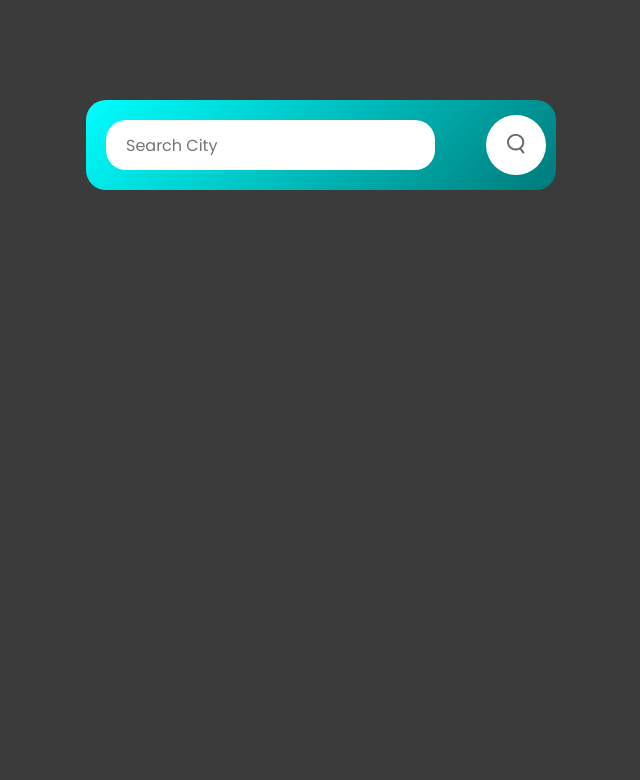
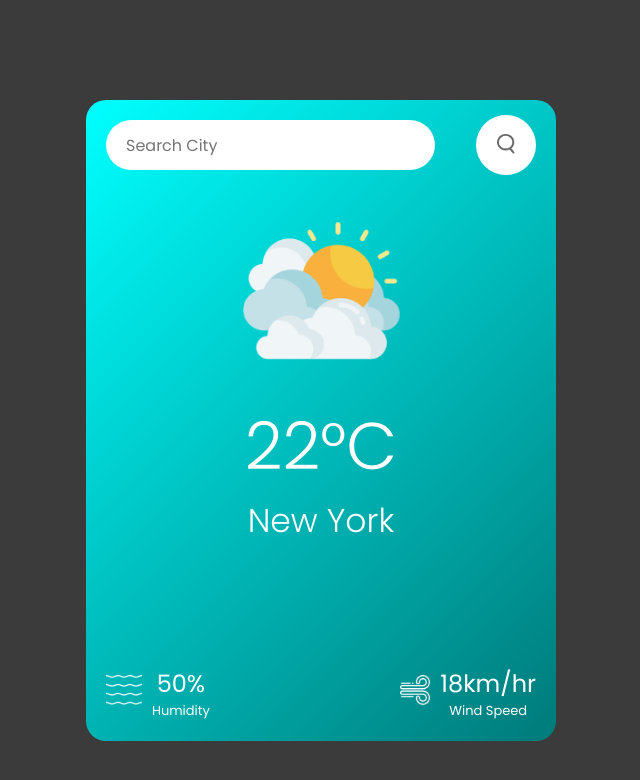
Before and after one commit to RishabhSinghMoonCake/Weather-App, a plain HTML site: page index.html in a window 1280 px wide. Shown: the whole page, without its empty margins (319-959 px from the left). Drawn offline with Linux system fonts and the light colour scheme; no server answers.

Commit message:
made all visual layout and used weather api and made code to get request from the api

```diff
--- a/index.html
+++ b/index.html
@@ -20,20 +20,32 @@
     </div>
     <div class="container">
       <div class="weather-mood">
-
+        <img src="images/clouds.png" alt="">
       </div>
       <div class="temp">
-
+        <h1 class="js-temp">22&deg;C</h1>
       </div>
       <div class="city-name">
-
+        <h2 class="js-city-name">New York</h2>
       </div>
       <div class="footer">
         <div class="humidity">
-
+          <div>
+            <img class="hum-wind-logo" src="images/humidity.png" alt="">
+          </div>
+          <div>
+            <p class="humidity-value js-humidity-value">50%</p>
+            <p>Humidity</p>
+          </div>
         </div>
-        <div class="wind-speed">
-
+        <div class="wind">
+          <div>
+            <img class="hum-wind-logo" src="images/wind.png" alt="">
+          </div>
+          <div>
+            <p class="wind-speed js-wind-speed">18km/hr</p>
+            <p>Wind Speed</p>
+          </div>
         </div>
       </div>
     </div>
--- a/scripts/index.js
+++ b/scripts/index.js
@@ -0,0 +1,35 @@
+class Weather
+{
+  apiKey;
+  apiUrl;
+  city;
+  constructor(cityName)
+  {
+    this.apiKey='ba42de9455a7f0e343f1d5b421ccd517';
+    this.apiUrl = 'https://api.openweathermap.org/data/2.5/weather?units=metric';
+    this.city = cityName;
+  }
+
+  Round(inp)
+  {
+    return Math.round(inp);
+  }
+
+  async checkWeather() {
+    const response = await fetch(this.apiUrl + `&appid=${this.apiKey}` + `&q=${this.city}`);
+    const data = await response.json();
+    console.log(data);
+    this.displayProperties(data);
+  }
+
+  displayProperties(data)
+  {
+    document.querySelector('.js-temp').innerHTML = `${this.Round(data.main.temp)}&deg;C`;
+    document.querySelector('.js-city-name').innerHTML = `${data.name}`;
+    document.querySelector('.js-humidity-value').innerHTML=`${data.main.humidity}%`;
+    document.querySelector('.js-wind-speed').innerHTML = `${data.wind.speed}km/hr`;
+  }
+}
+
+const weatherIns = new Weather('lucknow');
+weatherIns.checkWeather();
--- a/styles/index.css
+++ b/styles/index.css
@@ -30,7 +30,7 @@ body{
   width: 70%;
   border: none;
   outline: none;
-  border-radius: 20px;
+  border-radius: 50px;
   padding: 20px;
   margin: 20px 10px 20px 20px;
   font-size: 16px;
@@ -44,9 +44,59 @@ body{
   border-radius: 50%;
   padding: 10px;
   margin: 10px;
+  margin-right: 20px;
   border: none;
   width: 60px;
   height: 60px;
   background-color: white;
   cursor: pointer;
 }
+
+.container{
+  display: flex;
+  flex-direction: column;
+  justify-content: center;
+  align-items: center;
+}
+
+.weather-mood img{
+  height: 200px;
+}
+
+.temp h1{
+  font-size: 66px;
+  font-weight: 300;
+}
+.city-name h2{
+  font-size: 33px;
+  font-weight: 300;
+}
+
+.footer{
+  display: flex;
+  flex-direction: row;
+  justify-content: space-between;
+  align-content: center;
+  width: 100%;
+  padding: 20px;
+  margin-top: 100px;
+}
+.humidity,.wind{
+  display: flex;
+  flex-direction: row;
+  column-gap: 10px;
+  justify-content: center;
+  align-items: center;
+  text-align: center;
+}
+
+.hum-wind-logo{
+  height: 30px;
+}
+
+.humidity-value,.wind-speed{
+  font-size: x-large;
+}
+p{
+  font-size: small;
+}
```
